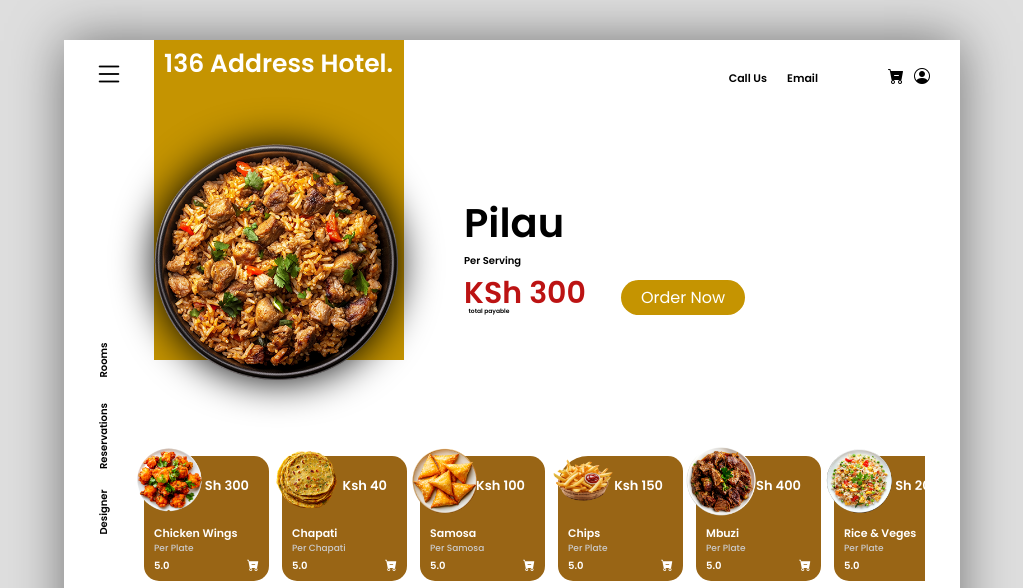
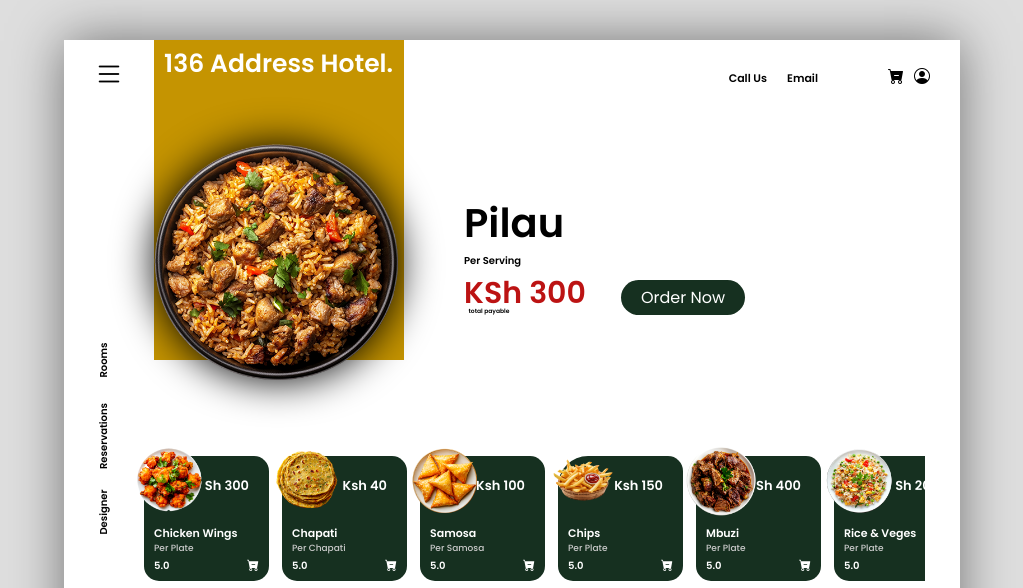
Before and after one commit to 136menu/Menu, a plain HTML site: page index.html in a window 1280 px wide. Shown: the top 588 px of the page, without its empty margins (128-1151 px from the left). Drawn offline with nearby package versions, Linux system fonts and the light colour scheme.

Commit message:
2nd commit

```diff
--- a/styles.css
+++ b/styles.css
@@ -204,7 +204,7 @@ header section .content .price_order .price p{
 
 header section .content .price_order a{
     padding: 5px 20px;
-    background: #C59401;
+    background: #163020;
     color: #fff;
     text-decoration: none;
     font-size: 16px;
@@ -214,7 +214,7 @@ header section .content .price_order a{
 }
 
 header section .price_order a:hover{
-    background: #D3AF37;
+    background: #4E9525;
     color: #fff;
 }
 
@@ -243,13 +243,13 @@ header section .cards .card{
     min-height: 125px;
     /*border: 1px solid black;*/
     margin-right: 13px;
-    background: #996515;
+    background: #163020;
     transition: .5s ease;
     border-radius: 30px 15px 15px 15px;
 }
 
 header section .cards .card:hover{
-    background: #D3AF37;
+    background: #4E9525;
 }
 
 header section .cards .card:nth-last-child(1){
```
Also changed, not shown: 1 other file.
